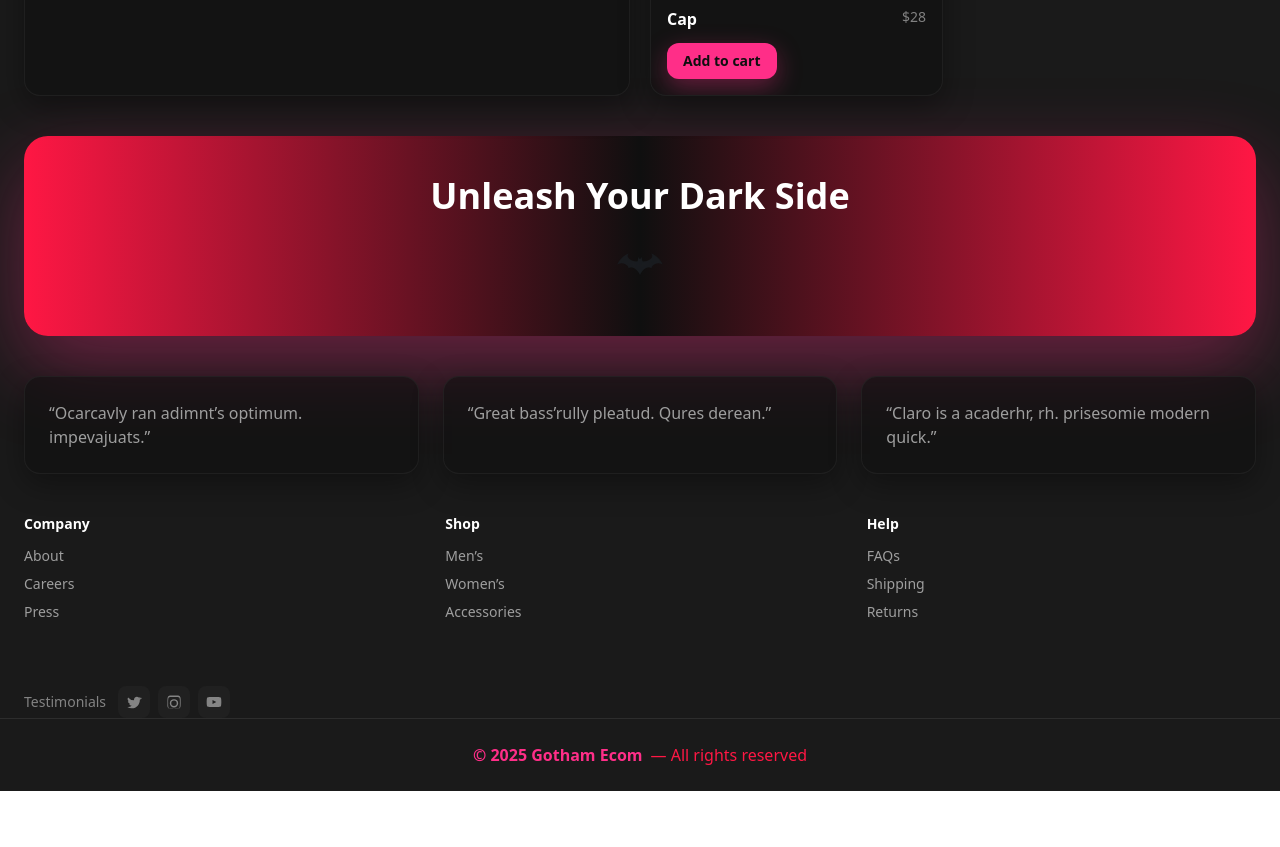
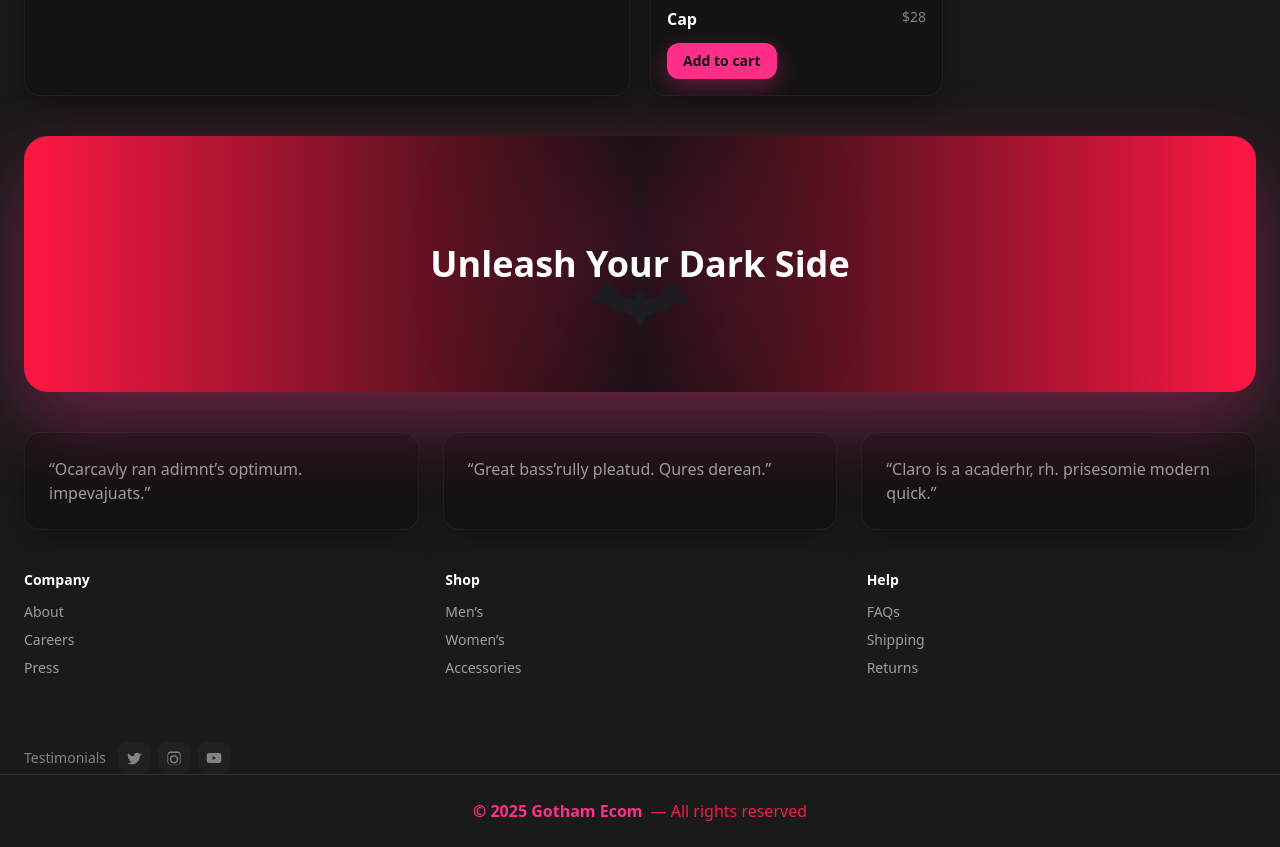
Before and after one commit to rayyan22207/my-ecom-frontend, a Vue app: page / in a window 1280 px wide. Shown: the part 1400-2247 px from the top of the page. Before the commit the page ends 2191 px from the top, so only its background shows below. Built offline with nearby package versions, Linux system fonts and the light colour scheme.

Commit message:
working on

```diff
--- a/src/components/BannerCTA.vue
+++ b/src/components/BannerCTA.vue
@@ -1,25 +1,41 @@
 <script setup>
 const props = defineProps({
   text: { type: String, required: true },
-  subIcon: { type: String, default: "bat-icon.png" }, // default file
+  subIcon: { type: String, default: "bat-icon.png" }, // /src/assets/bat-icon.png
+  // optional: tweak heights per breakpoint if you want
+  h: { type: String, default: "h-48 sm:h-56 md:h-64" },
 })
 </script>
 
 <template>
   <div
-    class="rounded-3xl p-10 text-center text-white
-           bg-gradient-to-r from-bat-red via-bat-black to-bat-red
-           shadow-[0_30px_80px_rgba(255,46,136,.35)]"
+    :class="[
+      'relative overflow-hidden rounded-3xl text-center text-white',
+      // fixed height so content size never changes
+      h,
+      // goth gradient
+      'bg-gradient-to-r from-bat-red via-bat-black to-bat-red',
+      'shadow-[0_30px_80px_rgba(255,46,136,.35)]'
+    ]"
   >
-    <!-- Heading -->
-    <h3 class="text-3xl sm:text-4xl font-extrabold">{{ text }}</h3>
+    <!-- subtle glow -->
+    <div class="pointer-events-none absolute inset-0">
+      <div class="absolute left-1/2 top-1/2 -translate-x-1/2 -translate-y-1/2 h-56 w-56 rounded-full bg-bat-pink/15 blur-3xl"></div>
+    </div>
 
-    <!-- Bat Icon (image file) -->
-    <div class="mt-4 flex justify-center">
+    <!-- Headline centered; doesn't affect banner height beyond the fixed h-* -->
+    <div class="absolute inset-0 grid place-items-center px-6">
+      <h3 class="relative z-10 text-3xl sm:text-4xl font-extrabold">
+        {{ text }}
+      </h3>
+    </div>
+
+    <!-- Bat icon: absolutely positioned & scalable; won't change banner height -->
+    <div class="absolute inset-x-0 bottom-2 sm:bottom-4 flex justify-center">
       <img
         :src="`/src/assets/${subIcon}`"
         alt="Batman Icon"
-        class="h-16 w-50 opacity-80"
+        class="pointer-events-none h-28 sm:h-32 md:h-36 w-auto opacity-85 drop-shadow-[0_8px_24px_rgba(0,0,0,.45)]"
       />
     </div>
   </div>
```
